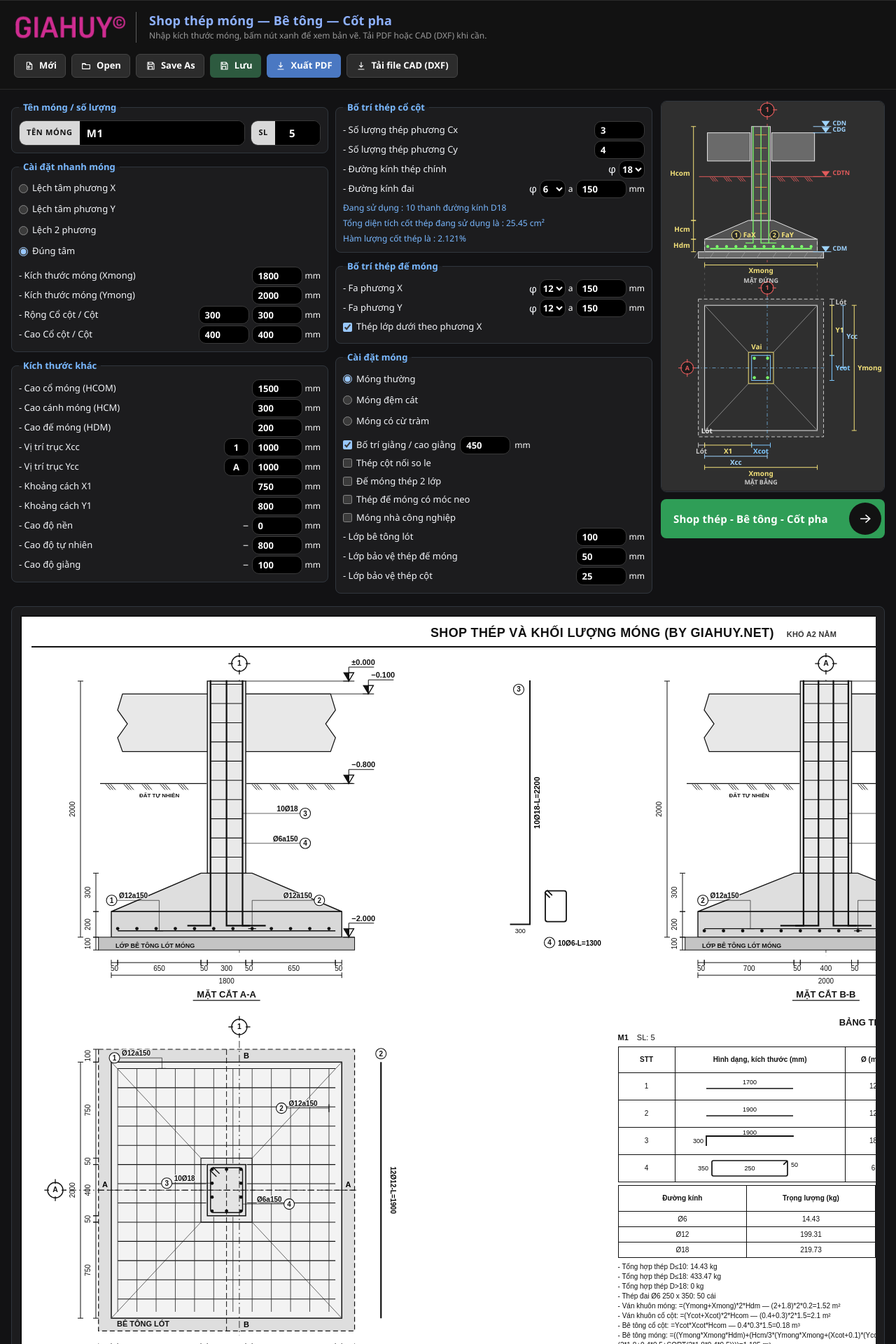
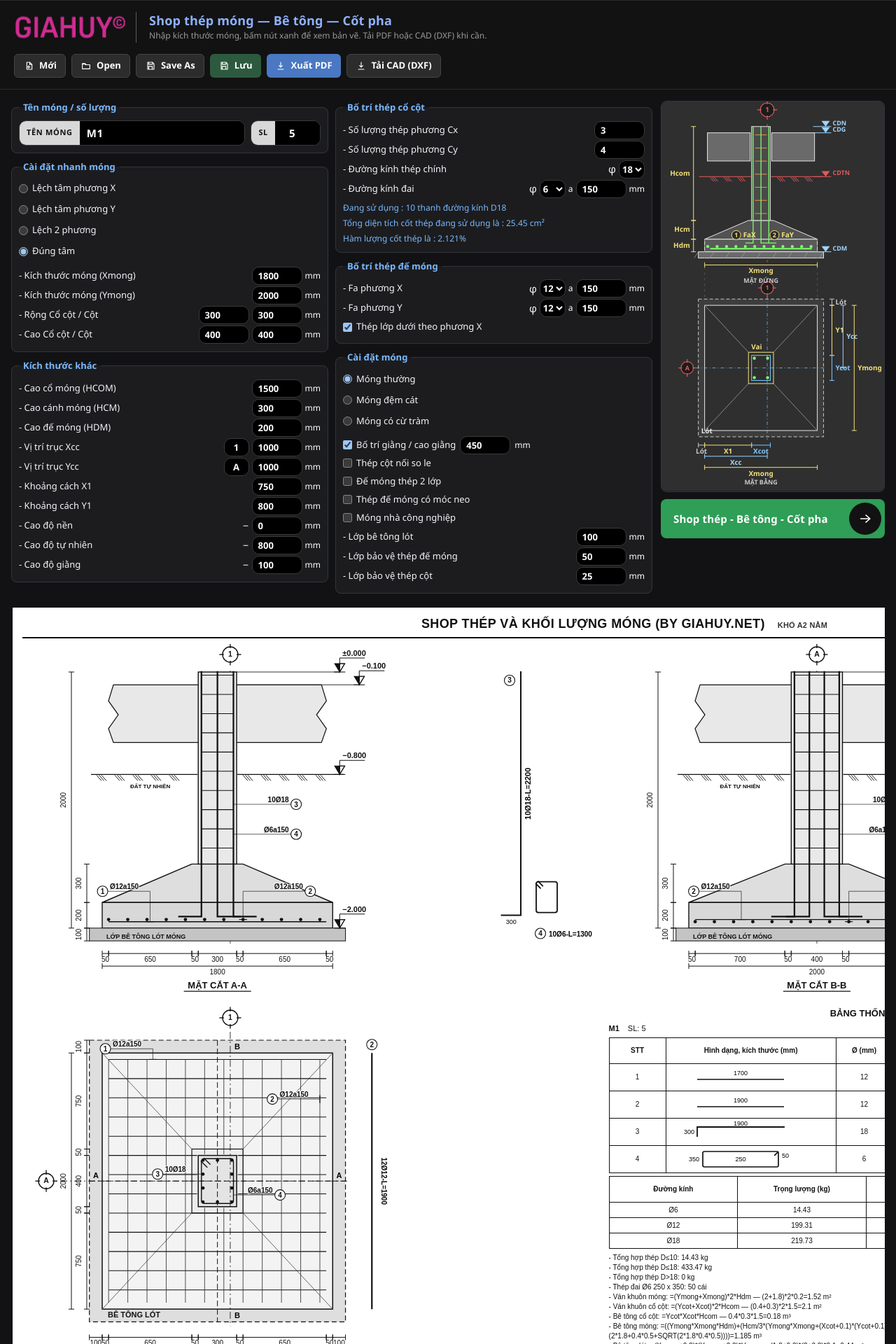
Before and after one commit to ntgiahuy/mong, a React (Vite) app: page / in a window 1280 px wide. Shown: the top 1920 px of the page at 70% size. Built offline with nearby package versions, Linux system fonts and the light colour scheme.

Commit message:
Rename DXF button to Tải CAD (DXF) and drop result-wrap frame

```diff
--- a/src/App.tsx
+++ b/src/App.tsx
@@ -325,9 +325,7 @@ export default function App() {
       )}
 
       {showResult && result.errors.length === 0 && (
-        <section className="result-wrap">
-          <ShopDrawing inp={inp} result={result} lang={lang} />
-        </section>
+        <ShopDrawing inp={inp} result={result} lang={lang} />
       )}
     </div>
   )
--- a/src/i18n.ts
+++ b/src/i18n.ts
@@ -81,7 +81,7 @@ export const t = {
     print: 'In bản vẽ',
     cadView: 'Xem CAD',
     cadViewOff: 'Thoát view CAD',
-    downloadCad: 'Tải file CAD (DXF)',
+    downloadCad: 'Tải CAD (DXF)',
     exportingCad: 'Đang xuất CAD…',
     cadHint: 'Kéo để pan · lăn chuột zoom · DXF mở bằng AutoCAD / LibreCAD',
     cadNote:
--- a/src/index.css
+++ b/src/index.css
@@ -525,15 +525,8 @@ p {
   background: #5a3030;
 }
 
-.result-wrap {
+.shop-scroll {
   margin-top: 18px;
-  background: var(--panel);
-  border: 1px solid var(--line);
-  border-radius: 8px;
-  padding: 12px;
-}
-
-.shop-scroll {
   max-width: 100%;
   overflow-x: auto;
   overflow-y: visible;
@@ -760,12 +753,8 @@ p {
   .banner {
     display: none !important;
   }
-  .result-wrap {
+  .shop-scroll {
     margin: 0 !important;
-    padding: 0 !important;
-    background: #fff !important;
-  }
-  .shop-scroll {
     overflow: visible !important;
     max-width: none !important;
     break-inside: avoid;
--- a/src/lib/pdf.ts
+++ b/src/lib/pdf.ts
@@ -4,7 +4,7 @@ import { jsPDF } from 'jspdf'
 const SHEET_PX = 1782
 
 const CLONE_CSS = `
-.app, .result-wrap, .shop-scroll, #root, body, html {
+.app, .shop-scroll, #root, body, html {
   max-width: none !important;
   width: auto !important;
   overflow: visible !important;
```
Also changed, not shown: 10 other files (tests, documents, lock files or other folders).
